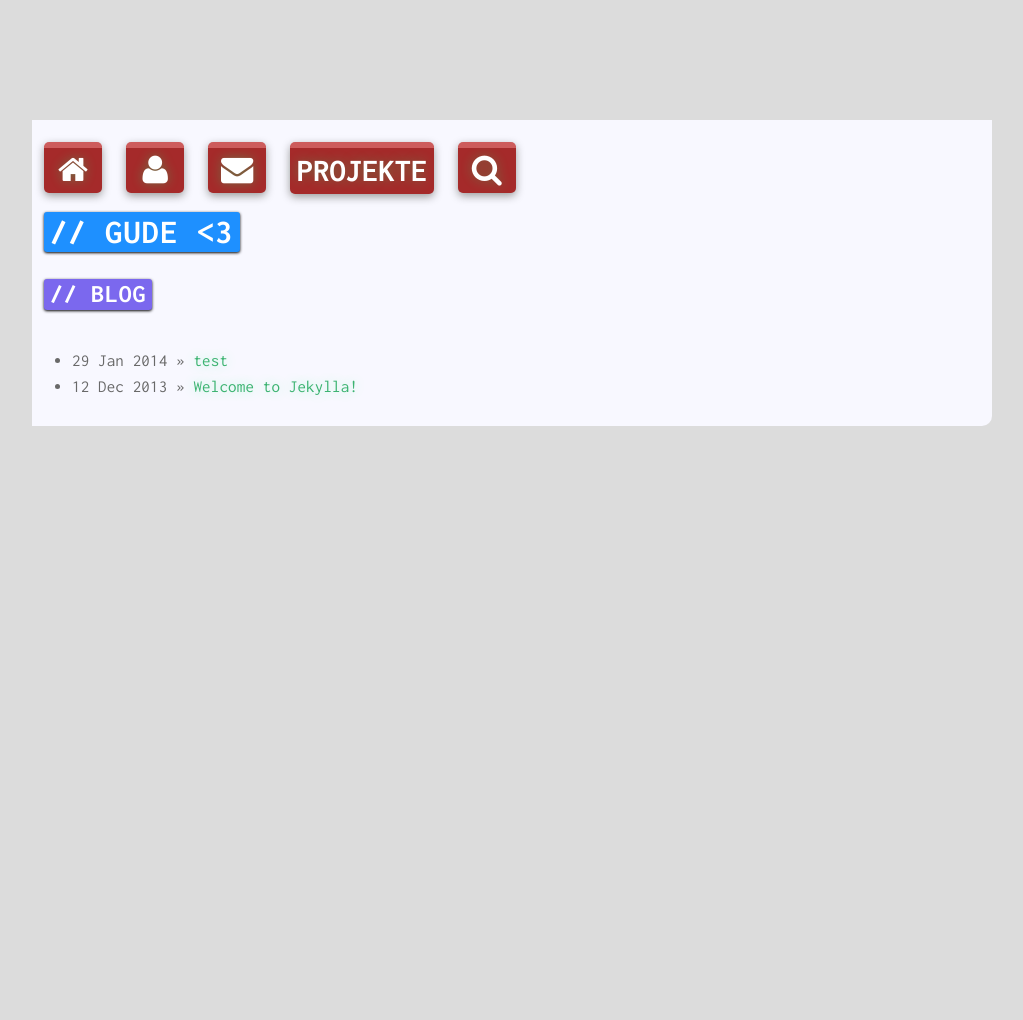
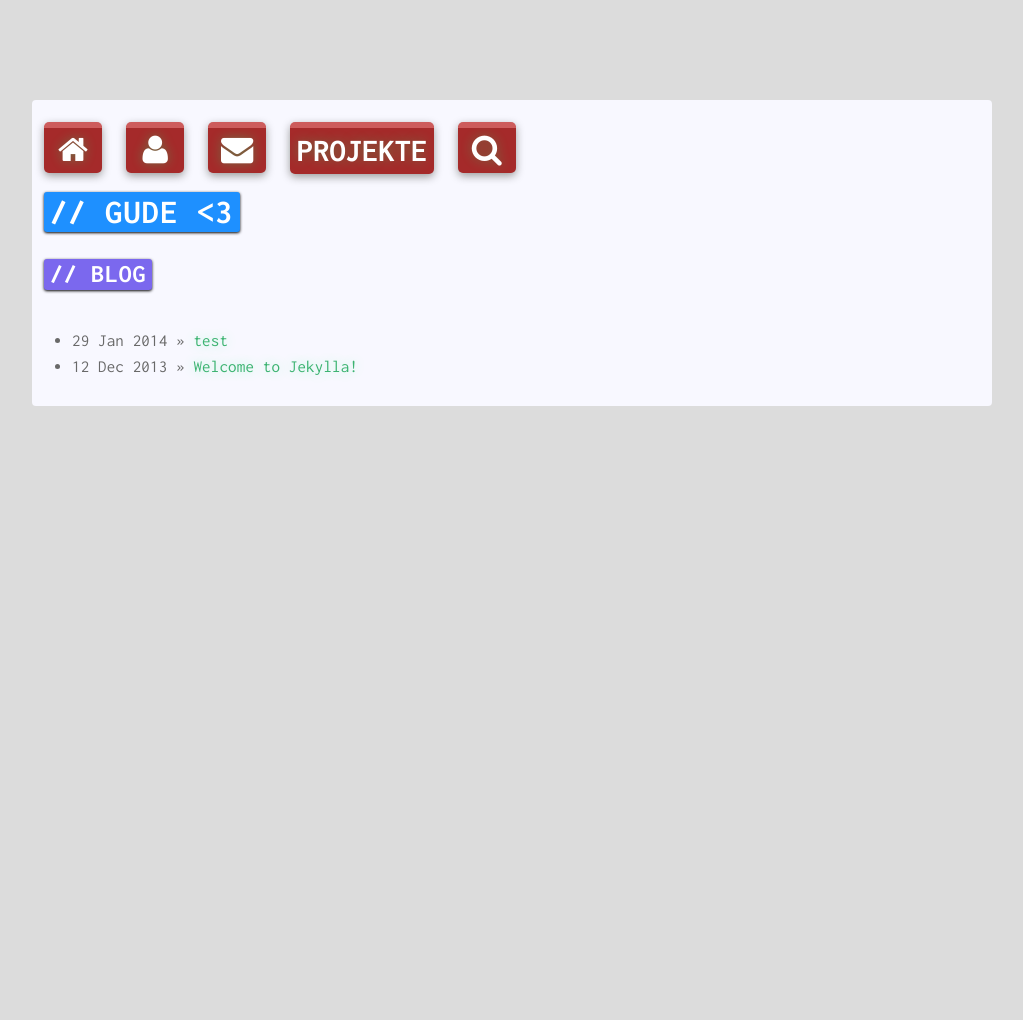
Before and after one commit to curlott/curlott.github.io, a Jekyll site: the page built from index.html, in a window 1280 px wide. Shown: the whole page, without its empty margins (128-1151 px from the left). Built offline with Jekyll 4.4.1, drawn with Linux system fonts in a browser that asks for light colours.

Commit message:
coming closer to the design i wanted

```diff
--- a/_drafts/generative-algorithms.markdown
+++ b/_drafts/generative-algorithms.markdown
@@ -11,7 +11,7 @@ tags:
   - OSC
 tools:  LiveOSC
 image: lol
-feature: <iframe width="100%" src="http://www.youtube.com/embed/JF1iBrVK50A?showinfo=0&controls=1&theme=light&color=white" frameborder="0" allowfullscreen></iframe>
+feature: <iframe width="100%" height="350" src="http://www.youtube.com/embed/t3XHLunRFz4?showinfo=0&controls=1&theme=light&color=white" frameborder="0" allowfullscreen></iframe>
 ---
 
 * TOC
--- a/css/main.css
+++ b/css/main.css
@@ -27,10 +27,10 @@ body {
 #content {
   position: relative;
   max-width: 960px;
-  margin: 120px auto 0 auto;
+  margin: 100px auto 0 auto;
   background-color: ghostwhite;
   padding: 10px 0;
-  border-radius: 0 0 10px 0;
+  border-radius: 4px;
   /* -moz-box-shadow: 0px 0px 20px #7a7a7a;
   -webkit-box-shadow: 0px 0px 20px #7a7a7a;
   box-shadow: 0px 0px 20px #7a7a7a; */
--- a/sass/main.scss
+++ b/sass/main.scss
@@ -33,12 +33,12 @@ body {
 #content {
     position: relative;
     max-width: 960px;
-    margin: 120px auto 0 auto;
+    margin: 100px auto 0 auto;
     // margin: 0 2%;
     background-color: ghostwhite;
     padding: 10px 0;
     // border-left: 12px solid ghostwhite;
-    border-radius: 0 0 10px 0;
+    border-radius: 4px;
     /* -moz-box-shadow: 0px 0px 20px #7a7a7a;
     -webkit-box-shadow: 0px 0px 20px #7a7a7a;
     box-shadow: 0px 0px 20px #7a7a7a; */
```
